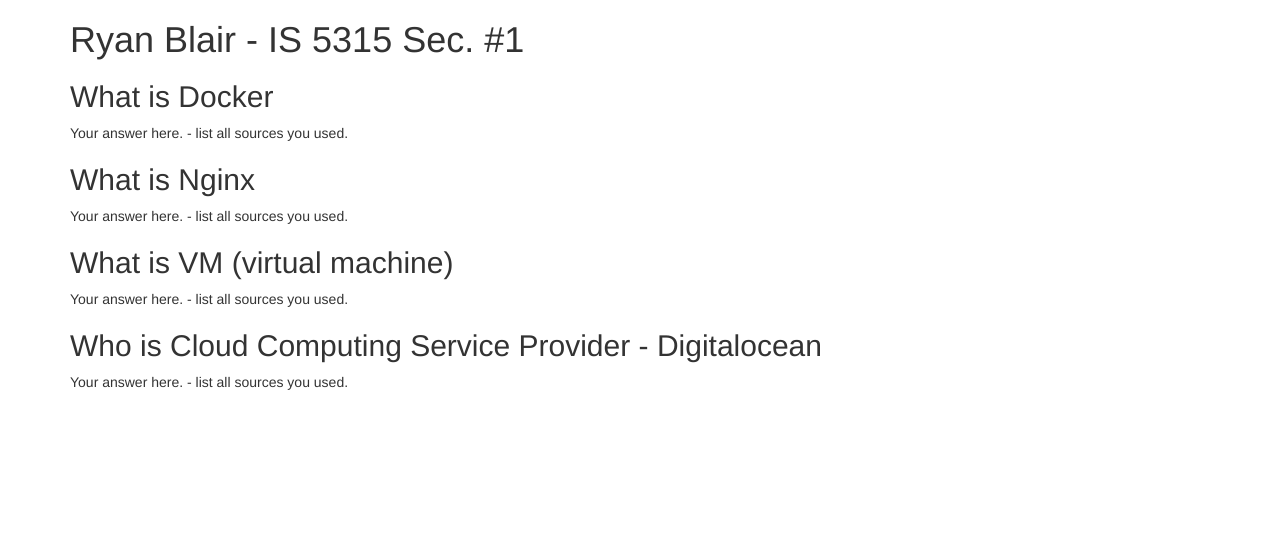
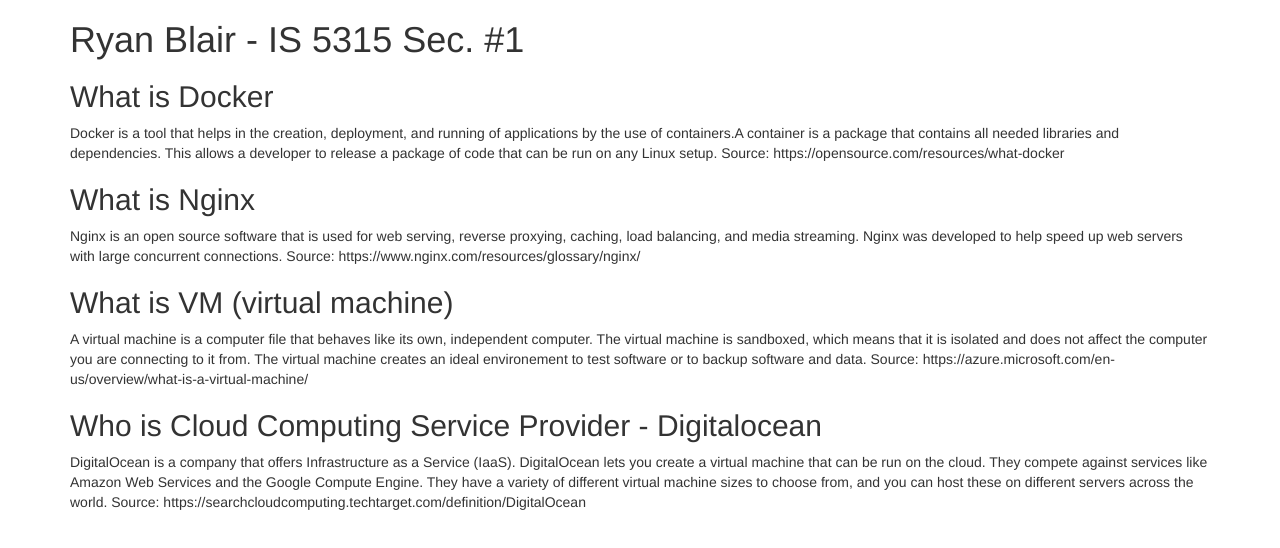
Before and after one commit to blairr1/5315, a plain HTML site: page index.html in a window 1280 px wide. Drawn offline with nearby package versions, Linux system fonts and the light colour scheme.

Commit message:
Updated HW assignment

```diff
--- a/index.html
+++ b/index.html
@@ -7,13 +7,16 @@
     <div class="container">
       <h1>Ryan Blair  - IS 5315 Sec. #1</h1>
       <h2>What is Docker</h2>
-      <p>Your answer here. - list all sources you used.</p>
+      <p>Docker is a tool that helps in the creation, deployment, and running of applications by the use of containers.A container is a package that contains all needed libraries and dependencies. This allows a developer to release a package of code that can be run on any Linux setup. Source: https://opensource.com/resources/what-docker </p>
       <h2>What is Nginx</h2>
-      <p>Your answer here. - list all sources you used.</p>
+      <p>Nginx is an open source software that is used for web serving, reverse proxying, caching, load balancing, and media streaming. Nginx was developed to help speed up web servers with large concurrent connections.
+      Source: https://www.nginx.com/resources/glossary/nginx/</p>
       <h2>What is VM (virtual machine)</h2>
-      <p>Your answer here. - list all sources you used.</p>
+      <p>A virtual machine is a computer file that behaves like its own, independent computer. The virtual machine is sandboxed, which means that it is isolated and does not affect the computer you are connecting to it from. The virtual machine creates an ideal environement to test software or to backup software and data.
+      Source: https://azure.microsoft.com/en-us/overview/what-is-a-virtual-machine/</p>
       <h2>Who is Cloud Computing Service Provider - Digitalocean</h2>
-      <p>Your answer here. - list all sources you used.</p>
+      <p>DigitalOcean is a company that offers Infrastructure as a Service (IaaS). DigitalOcean lets you create a virtual machine that can be run on the cloud. They compete against services like Amazon Web Services and the Google Compute Engine. They have a variety of different virtual machine sizes to choose from, and you can host these on different servers across the world.
+      Source: https://searchcloudcomputing.techtarget.com/definition/DigitalOcean</p>
     </div>
   </body>
 </html>
```
